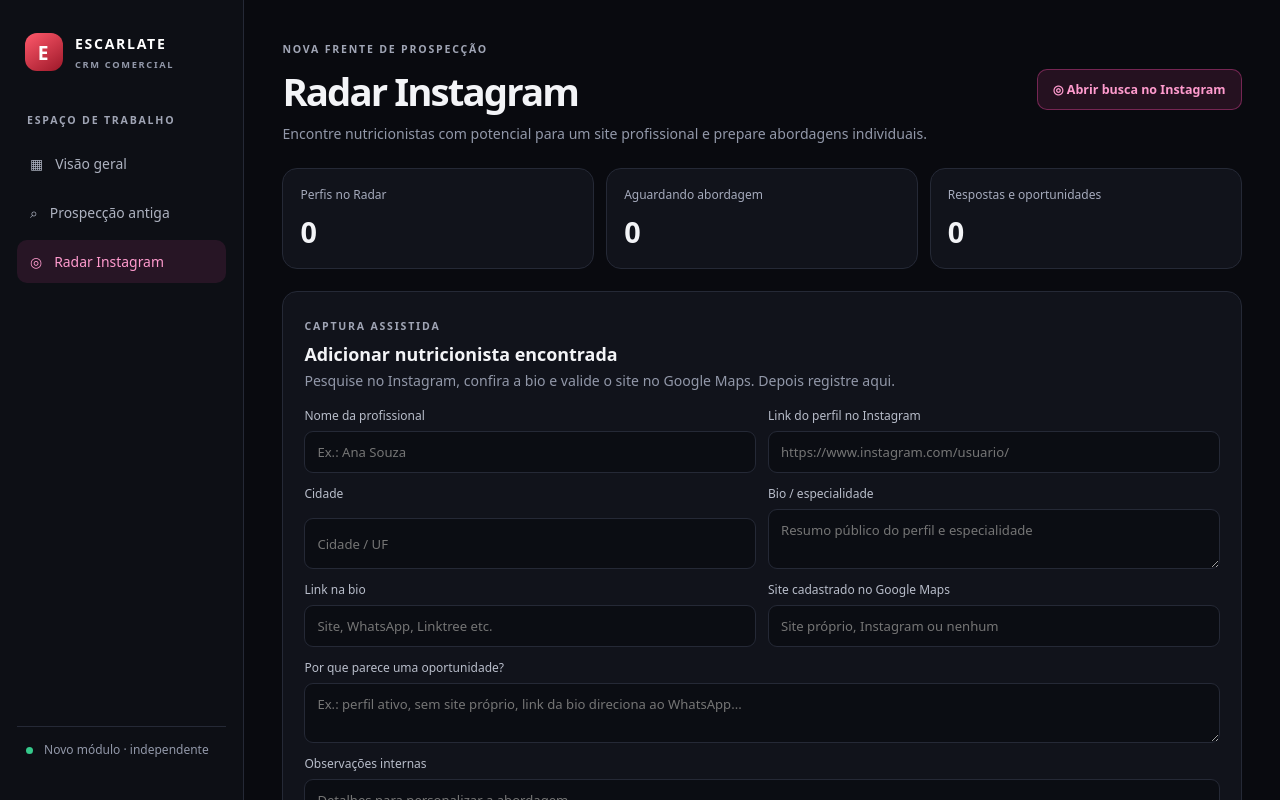
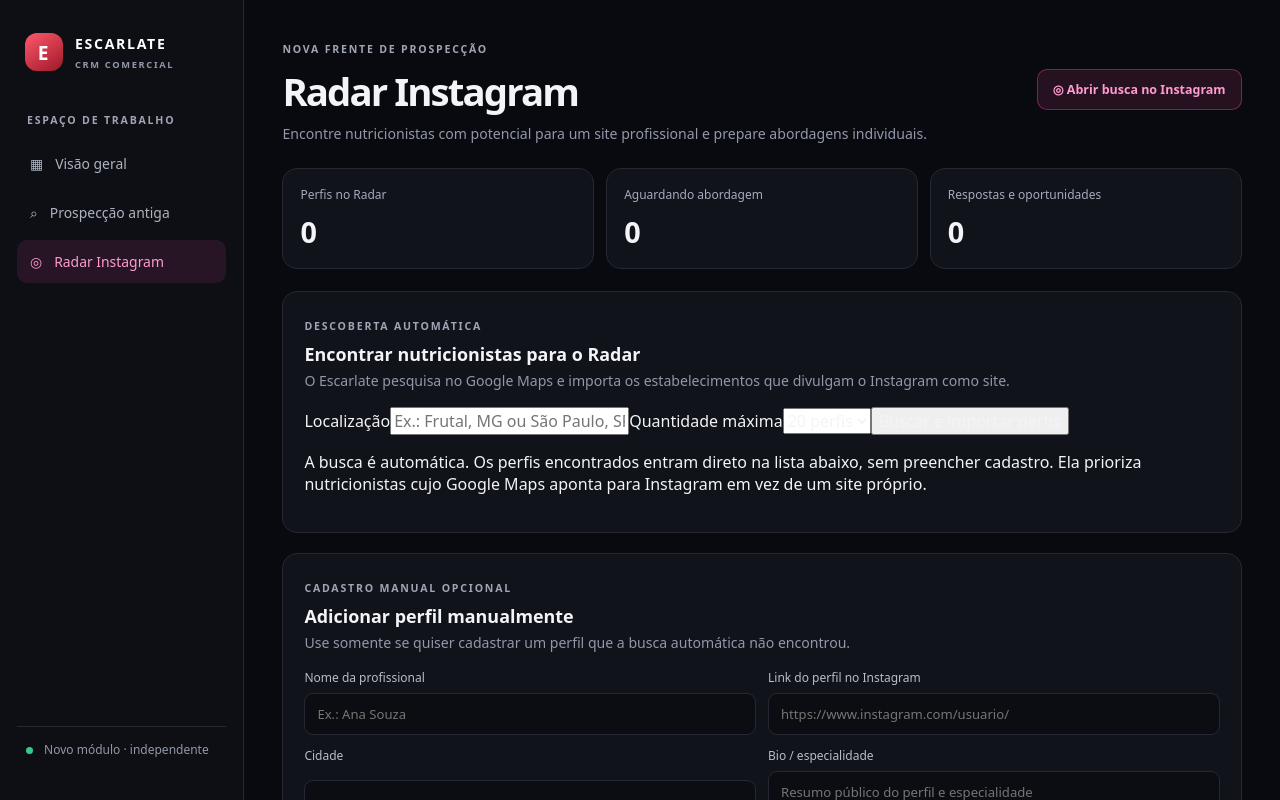
Before and after one commit to henriquefelix8920/escarlate, a Next.js app: page /radar-instagram in a window 1280 px wide. Shown: the top 800 px of the page. Built offline with nearby package versions, Linux system fonts and the light colour scheme; no server answers.

Commit message:
Add automatic prospect discovery controls to Radar

```diff
--- a/app/radar-instagram/page.js
+++ b/app/radar-instagram/page.js
@@ -16,9 +16,39 @@ export default function RadarInstagramPage() {
   const [prospects,setProspects]=useState([]), [loading,setLoading]=useState(true), [saving,setSaving]=useState(false);
   const [error,setError]=useState(''), [feedback,setFeedback]=useState(''), [search,setSearch]=useState(''), [stageFilter,setStageFilter]=useState('all');
   const [activeId,setActiveId]=useState(null), [message,setMessage]=useState('');
+  const [searchCity,setSearchCity]=useState('');
+  const [searchLimit,setSearchLimit]=useState('20');
+  const [searching,setSearching]=useState(false), [job,setJob]=useState(null);
+  const [searchError,setSearchError]=useState('');
   const [form,setForm]=useState({name:'',instagram_url:'',city:'',bio:'',website:'',maps_website:'',opportunity_reason:'',notes:''});
   const load=useCallback(async()=>{setLoading(true);try{const r=await fetch('/api/instagram-prospects',{cache:'no-store'});const d=await readJson(r);if(!r.ok)throw new Error(d.error||'Falha ao carregar oportunidades.');setProspects(d.prospects||[]);setError('');}catch(e){setError(e.message);}finally{setLoading(false);}},[]);
   useEffect(()=>{load();},[load]);
+  useEffect(()=>{
+    if(!job?.id || ['completed','failed','cancelled'].includes(job.status)) return;
+    const timer=setInterval(async()=>{
+      try {
+        const r=await fetch('/api/jobs/'+encodeURIComponent(job.id),{cache:'no-store'});
+        const d=await readJson(r);
+        if(!r.ok) throw new Error(d.error||'Falha ao consultar o progresso.');
+        setJob(d);
+        if(['completed','failed','cancelled'].includes(d.status)) {
+          setSearching(false);
+          if(d.status==='completed') { await load(); setFeedback('Busca concluída! Os perfis encontrados foram adicionados ao Radar. Confira a bio e os links antes de abordar.'); }
+          else if(d.status==='failed') setSearchError(d.error||'A busca automática falhou.');
+        }
+      } catch(e) { setSearchError(e.message); }
+    },2500);
+    return ()=>clearInterval(timer);
+  },[job?.id,job?.status,load]);
+  async function startAutomaticSearch(e){
+    e.preventDefault(); setSearching(true); setSearchError(''); setFeedback(''); setJob(null);
+    try {
+      const r=await fetch('/api/instagram-search',{method:'POST',headers:{'Content-Type':'application/json'},body:JSON.stringify({city:searchCity.trim(),category:'nutricionista',limit:Number(searchLimit)})});
+      const d=await readJson(r);
+      if(!r.ok) throw new Error(d.detail||d.error||'Não foi possível iniciar a busca.');
+      setJob({id:d.id,status:d.status,message:'Busca na fila…'});
+    } catch(e) { setSearching(false); setSearchError(e.message); }
+  }
   const counts=useMemo(()=>({total:prospects.length,waiting:prospects.filter(p=>['new','reviewed','message_prepared'].includes(p.status)).length,replies:prospects.filter(p=>['replied','qualified','handed_off'].includes(p.status)).length}),[prospects]);
   const visible=useMemo(()=>{const t=search.trim().toLocaleLowerCase('pt-BR');return prospects.filter(p=>(stageFilter==='all'||p.status===stageFilter)&&[p.name,p.username,p.city,p.bio,p.opportunity_reason].filter(Boolean).join(' ').toLocaleLowerCase('pt-BR').includes(t));},[prospects,search,stageFilter]);
   async function addProspect(e){e.preventDefault();setSaving(true);setError('');setFeedback('');try{const r=await fetch('/api/instagram-prospects',{method:'POST',headers:{'Content-Type':'application/json'},body:JSON.stringify(form)});const d=await readJson(r);if(!r.ok)throw new Error(d.error||'Não foi possível cadastrar o perfil.');setProspects(old=>[d.prospect,...old]);setForm({name:'',instagram_url:'',city:'',bio:'',website:'',maps_website:'',opportunity_reason:'',notes:''});setActiveId(d.prospect.id);setMessage(makeOpeningMessage(d.prospect));setFeedback('Perfil adicionado. Revise os dados e personalize a mensagem antes de qualquer envio.');}catch(e){setError(e.message);}finally{setSaving(false);}}
@@ -43,8 +73,20 @@ export default function RadarInstagramPage() {
         <a className="radar-search-instagram" href="https://www.instagram.com/explore/search/keyword/?q=nutricionista" target="_blank" rel="noreferrer">◎ Abrir busca no Instagram</a>
       </header>
       <div className="radar-stats"><article><span>Perfis no Radar</span><strong>{counts.total}</strong></article><article><span>Aguardando abordagem</span><strong>{counts.waiting}</strong></article><article><span>Respostas e oportunidades</span><strong>{counts.replies}</strong></article></div>
+      <section className="radar-panel radar-auto-search">
+        <div className="radar-section-heading"><div><span className="radar-eyebrow">DESCOBERTA AUTOMÁTICA</span><h2>Encontrar nutricionistas para o Radar</h2><p>O Escarlate pesquisa no Google Maps e importa os estabelecimentos que divulgam o Instagram como site.</p></div></div>
+        <form className="radar-auto-form" onSubmit={startAutomaticSearch}>
+          <label>Localização<input required minLength={2} maxLength={100} value={searchCity} onChange={e=>setSearchCity(e.target.value)} placeholder="Ex.: Frutal, MG ou São Paulo, SP"/></label>
+          <label>Quantidade máxima<select value={searchLimit} onChange={e=>setSearchLimit(e.target.value)}><option value="10">10 perfis</option><option value="20">20 perfis</option><option value="30">30 perfis</option><option value="50">50 perfis</option></select></label>
+          <button disabled={searching}>{searching?'Pesquisando…':'Buscar e importar perfis'}</button>
+        </form>
+        <p className="radar-auto-note">A busca é automática. Os perfis encontrados entram direto na lista abaixo, sem preencher cadastro. Ela prioriza nutricionistas cujo Google Maps aponta para Instagram em vez de um site próprio.</p>
+        {searching&&<div className="radar-job-progress"><span className="radar-spinner"/><div><strong>{job?.status==='queued'?'Busca na fila':job?.status==='running'?'Busca em andamento':'Iniciando busca'}</strong><p>{(()=>{try{return JSON.parse(job?.message||'{}').detail||'Preparando a pesquisa…'}catch{return job?.message||'Preparando a pesquisa…'}})()}</p></div></div>}
+        {job?.status==='completed'&&<div className="radar-job-result">Busca concluída: {job.found_count||0} perfis novos adicionados ao Radar.</div>}
+        {searchError&&<div className="radar-error">{searchError}</div>}
+      </section>
       <section className="radar-panel">
-        <div className="radar-section-heading"><div><span className="radar-eyebrow">CAPTURA ASSISTIDA</span><h2>Adicionar nutricionista encontrada</h2><p>Pesquise no Instagram, confira a bio e valide o site no Google Maps. Depois registre aqui.</p></div></div>
+        <div className="radar-section-heading"><div><span className="radar-eyebrow">CADASTRO MANUAL OPCIONAL</span><h2>Adicionar perfil manualmente</h2><p>Use somente se quiser cadastrar um perfil que a busca automática não encontrou.</p></div></div>
         <form className="radar-form" onSubmit={addProspect}>
           <label>Nome da profissional<input required value={form.name} onChange={e=>setForm({...form,name:e.target.value})} placeholder="Ex.: Ana Souza"/></label>
           <label>Link do perfil no Instagram<input required type="url" value={form.instagram_url} onChange={e=>setForm({...form,instagram_url:e.target.value})} placeholder="https://www.instagram.com/usuario/"/></label>
```
